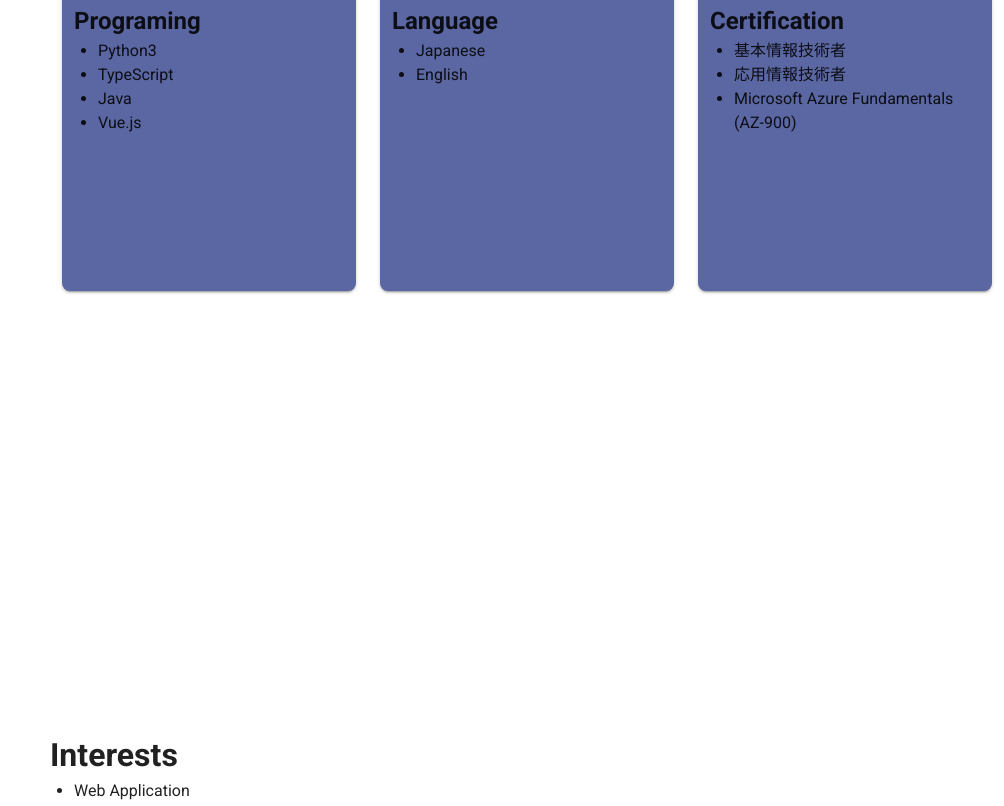
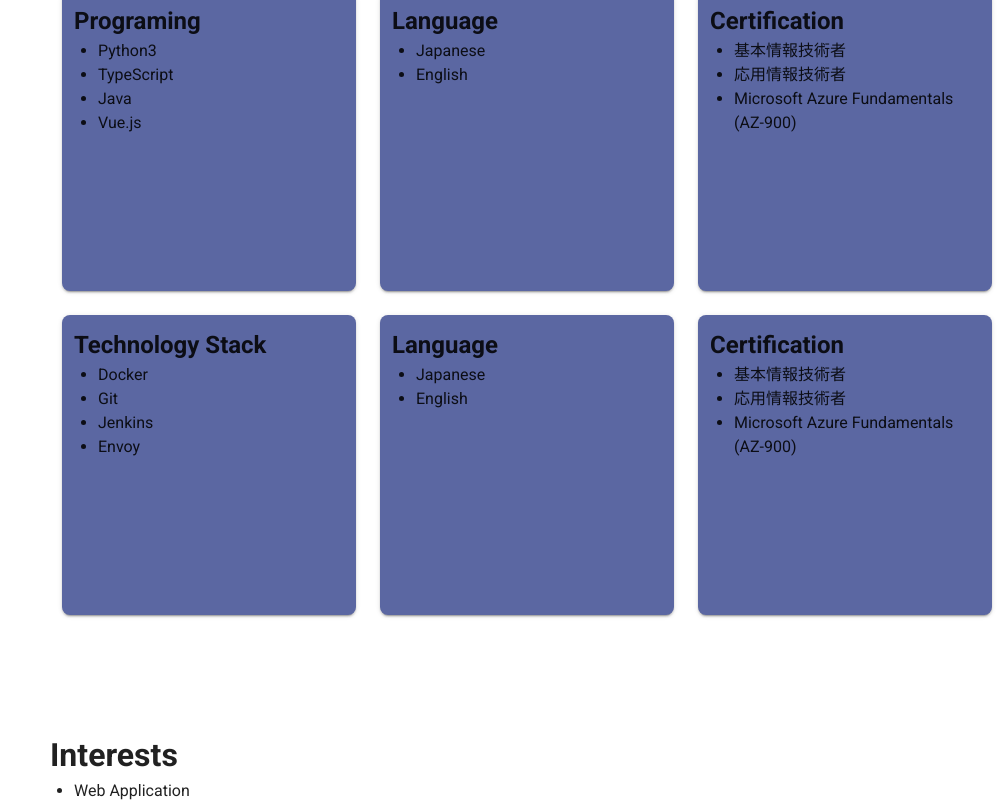
Before and after one commit to ars1208/ars1208.github.io, a Vue app: page / in a window 1280 px wide. Shown: the part 2469-3275 px from the top of the page, without its empty margins (276-1280 px from the left). Built offline with nearby package versions, Linux system fonts and the light colour scheme.

Commit message:
技術スタックを追加

```diff
--- a/src/views/Skills.vue
+++ b/src/views/Skills.vue
@@ -11,6 +11,38 @@
               <li>TypeScript</li>
               <li>Java</li>
               <li>Vue.js</li>
+            </ul>
+          </v-card>
+        </v-col>
+        <v-col>
+          <v-card height="300px" color="#5B67A2" rounded="lg" class="pa-3">
+            <h2>Language</h2>
+            <ul>
+              <li>Japanese</li>
+              <li>English</li>
+            </ul>
+          </v-card>
+        </v-col>
+        <v-col>
+          <v-card height="300px" color="#5B67A2" rounded="lg" class="pa-3">
+            <h2>Certification</h2>
+            <ul>
+              <li>基本情報技術者</li>
+              <li>応用情報技術者</li>
+              <li>Microsoft Azure Fundamentals (AZ-900)</li>
+            </ul>
+          </v-card>
+        </v-col>
+      </v-row>
+      <v-row>
+        <v-col>
+          <v-card height="300px" color="#5B67A2" rounded="lg" class="pa-3">
+            <h2>Technology Stack</h2>
+            <ul>
+              <li>Docker</li>
+              <li>Git</li>
+              <li>Jenkins</li>
+              <li>Envoy</li>
             </ul>
           </v-card>
         </v-col>
```
